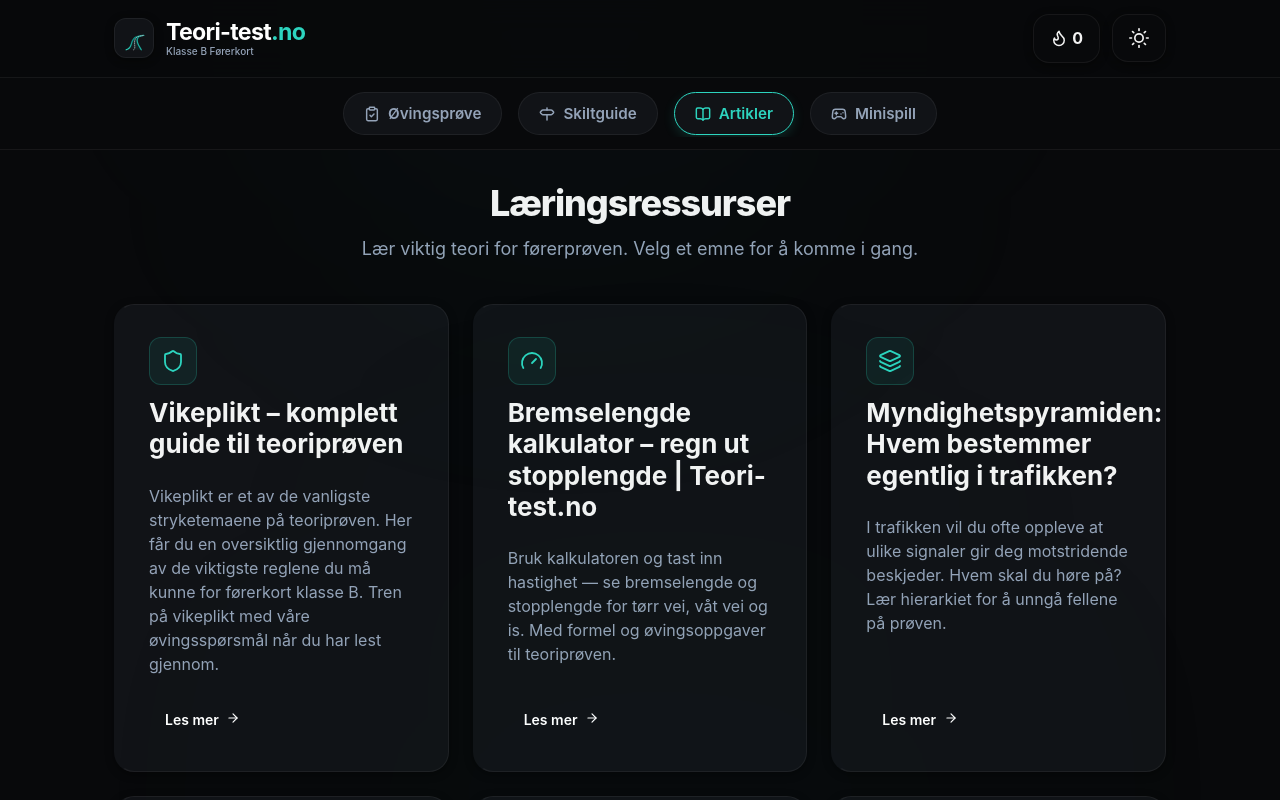
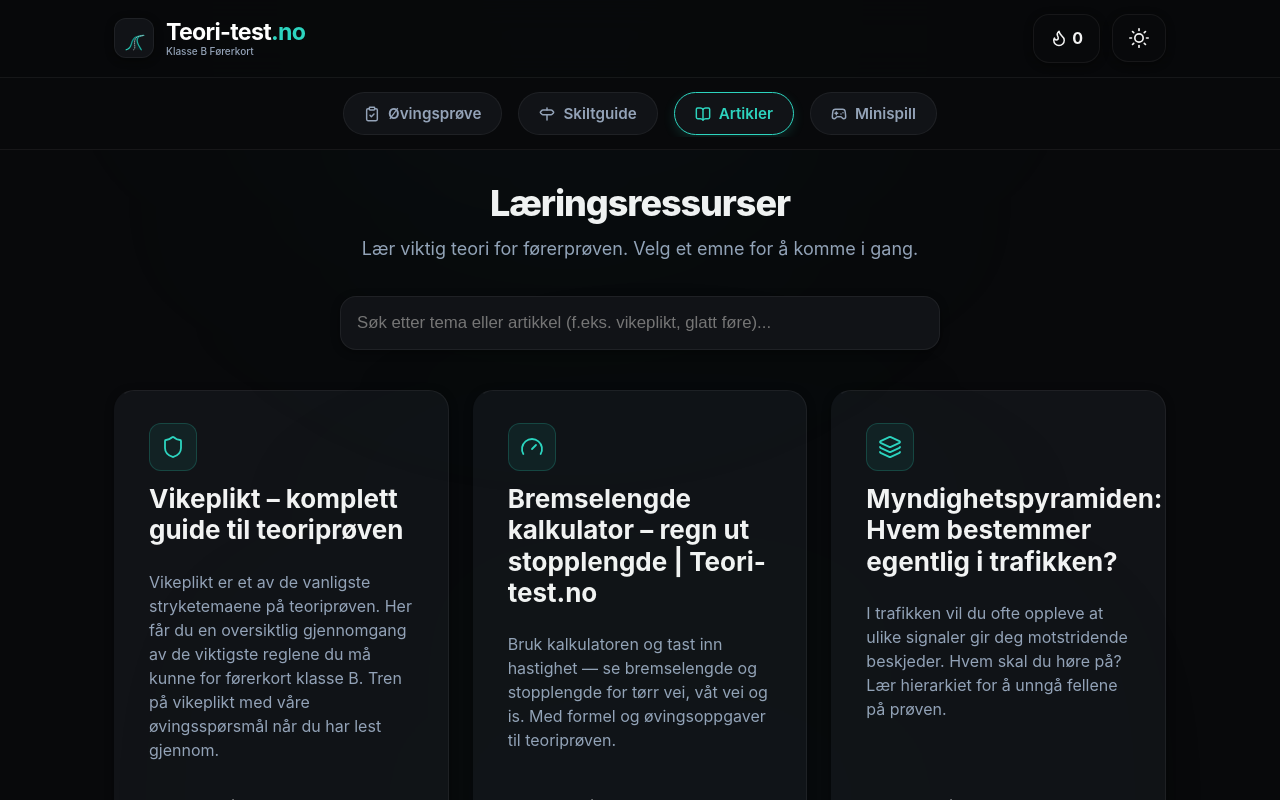
Before and after one commit to andrelindaas-tech/lappen-quiz-system, a React (Vite) app: page /laeringsressurser/bremselengde in a window 1280 px wide. Both pictures are taken after a click on the button "← Tilbake til emner". Shown: the top 800 px of the page. Built offline with nearby package versions, Linux system fonts and the light colour scheme.

Commit message:
feat: legg til interaktivt søkefelt på teorisiden (Læringsressurser)

```diff
--- a/src/components/TheoryPage.tsx
+++ b/src/components/TheoryPage.tsx
@@ -1,6 +1,6 @@
 // Teori-siden — Oversikt over alle emner
 import { useParams, useNavigate } from 'react-router-dom'
-import { useEffect } from 'react'
+import { useEffect, useState, useMemo } from 'react'
 import { Helmet } from 'react-helmet-async'
 import {
     Shield,
@@ -64,6 +64,7 @@ declare function gtag(...args: unknown[]): void
 export default function TheoryPage() {
     const { articleId } = useParams()
     const navigate = useNavigate()
+    const [searchQuery, setSearchQuery] = useState('')
 
     useEffect(() => {
         if (articleId) {
@@ -110,6 +111,36 @@ export default function TheoryPage() {
         }
     }
 
+    const handleClearSearch = () => {
+        setSearchQuery('')
+    }
+
+    // Filter topics based on search query
+    const filteredTopics = useMemo(() => {
+        const query = searchQuery.trim().toLowerCase()
+        if (!query) return theoryTopics
+        return theoryTopics.filter(t =>
+            t.title.toLowerCase().includes(query) ||
+            t.shortDescription.toLowerCase().includes(query) ||
+            (t.seoTitle && t.seoTitle.toLowerCase().includes(query)) ||
+            (t.seoDescription && t.seoDescription.toLowerCase().includes(query)) ||
+            t.id.toLowerCase().includes(query)
+        )
+    }, [searchQuery])
+
+    // Filter articles based on search query
+    const filteredArticles = useMemo(() => {
+        const query = searchQuery.trim().toLowerCase()
+        if (!query) return theoryArticles
+        return theoryArticles.filter(a =>
+            a.title.toLowerCase().includes(query) ||
+            a.shortDescription.toLowerCase().includes(query) ||
+            (a.seoTitle && a.seoTitle.toLowerCase().includes(query)) ||
+            (a.seoDescription && a.seoDescription.toLowerCase().includes(query)) ||
+            a.id.toLowerCase().includes(query)
+        )
+    }, [searchQuery])
+
     if (selectedTopic) {
         // Set an intermediate Helmet here so the title updates immediately,
         // before TheoryTopic's own Helmet mounts and takes over.
@@ -139,14 +170,105 @@ export default function TheoryPage() {
             </Helmet>
 
             <div className="section-container">
-                <section className="theory-section-group">
+                {/* Header Title Section */}
+                <section className="theory-section-group" style={{ marginBottom: 'var(--spacing-xl)' }}>
                     <h1 style={{ textAlign: 'center', marginBottom: '0.5rem' }}>Læringsressurser</h1>
-                    <p className="theory-subtitle" style={{ textAlign: 'center', marginBottom: '2.5rem' }}>
+                    <p className="theory-subtitle" style={{ textAlign: 'center', marginBottom: '2rem' }}>
                         Lær viktig teori for førerprøven. Velg et emne for å komme i gang.
                     </p>
 
+                    {/* Interactive Search Bar */}
+                    <div className="theory-search-wrapper" style={{ padding: '0 var(--spacing-sm)' }}>
+                        <div style={{ position: 'relative', maxWidth: '600px', margin: '0 auto' }}>
+                            <input
+                                type="text"
+                                placeholder="Søk etter tema eller artikkel (f.eks. vikeplikt, glatt føre)..."
+                                value={searchQuery}
+                                onChange={(e) => setSearchQuery(e.target.value)}
+                                style={{
+                                    width: '100%',
+                                    padding: '16px',
+                                    fontSize: '1.05rem',
+                                    borderRadius: 'var(--radius-md)',
+                                    border: '1px solid var(--color-border)',
+                                    backgroundColor: 'var(--color-bg)',
+                                    color: 'var(--color-text)',
+                                    boxShadow: 'var(--shadow-sm)',
+                                    outline: 'none',
+                                    transition: 'border-color 0.2s ease, box-shadow 0.2s ease',
+                                }}
+                                onFocus={(e) => {
+                                    e.target.style.borderColor = 'var(--color-primary)';
+                                    e.target.style.boxShadow = '0 0 0 3px rgba(59, 130, 246, 0.15)';
+                                }}
+                                onBlur={(e) => {
+                                    e.target.style.borderColor = 'var(--color-border)';
+                                    e.target.style.boxShadow = 'var(--shadow-sm)';
+                                }}
+                            />
+                            {searchQuery && (
+                                <button
+                                    onClick={handleClearSearch}
+                                    style={{
+                                        position: 'absolute',
+                                        right: '16px',
+                                        top: '50%',
+                                        transform: 'translateY(-50%)',
+                                        background: 'none',
+                                        border: 'none',
+                                        color: 'var(--color-text-light)',
+                                        cursor: 'pointer',
+                                        fontSize: '1.2rem',
+                                        padding: '4px',
+                                    }}
+                                    title="Nullstill søk"
+                                >
+                                    ×
+                                </button>
+                            )}
+                        </div>
+                    </div>
+                </section>
+
+                {/* Conditional rendering based on search results */}
+                {filteredTopics.length === 0 && filteredArticles.length === 0 ? (
+                    <div style={{ textAlign: 'center', padding: '3rem 1rem' }}>
+                        <p style={{ fontSize: '1.1rem', color: 'var(--color-text-light)', marginBottom: '1.5rem' }}>
+                            Ingen emner eller artikler matchet søket ditt. Prøv et annet ord.
+                        </p>
+                        <button
+                            onClick={handleClearSearch}
+                            style={{
+                                padding: '10px 20px',
+                                backgroundColor: 'var(--color-bg-secondary)',
+                                border: '1px solid var(--color-border)',
+                                borderRadius: 'var(--radius-sm)',
+                                color: 'var(--color-text)',
+                                fontSize: '0.95rem',
+                                fontWeight: 600,
+                                cursor: 'pointer',
+                                transition: 'all 0.2s ease',
+                            }}
+                            className="practice-card"
+                        >
+                            Nullstill søk
+                        </button>
+                    </div>
+                ) : (
+                    <>
+                        {filteredTopics.length > 0 && (
+                            <section className="theory-section-group">
+                                {searchQuery ? (
+                                    <>
+                                        <h2 style={{ textAlign: 'center', marginBottom: '0.5rem' }}>Læringsemner</h2>
+                                        <p className="theory-subtitle" style={{ textAlign: 'center', marginBottom: '2.5rem' }}>
+                                            Relevante emner som matchet søket ditt.
+                                        </p>
+                                    </>
+                                ) : null}
+
                                 <div className="theory-cards">
-                        {theoryTopics.map(topic => (
+                                    {filteredTopics.map(topic => (
                                         <div
                                             key={topic.id}
                                             className="theory-card"
@@ -164,15 +286,17 @@ export default function TheoryPage() {
                                     ))}
                                 </div>
                             </section>
+                        )}
 
+                        {filteredArticles.length > 0 && (
                             <section className="theory-section-group">
                                 <h2 style={{ textAlign: 'center', marginBottom: '0.5rem' }}>Nyttige artikler</h2>
                                 <p className="theory-subtitle" style={{ textAlign: 'center', marginBottom: '2.5rem' }}>
-                        Tips og råd for å hjelpe deg på veien mot førerkortet.
+                                    {searchQuery ? 'Relevante artikler som matchet søket ditt.' : 'Tips og råd for å hjelpe deg på veien mot førerkortet.'}
                                 </p>
 
                                 <div className="theory-cards article-grid">
-                        {theoryArticles.map(article => (
+                                    {filteredArticles.map(article => (
                                         <div
                                             key={article.id}
                                             className="theory-card article-card"
@@ -190,6 +314,9 @@ export default function TheoryPage() {
                                     ))}
                                 </div>
                             </section>
+                        )}
+                    </>
+                )}
             </div>
         </div>
     )
```
Also changed, not shown: 1 other file (tests, documents, lock files or other folders). Lines whose indentation alone changed are shown as unchanged.
